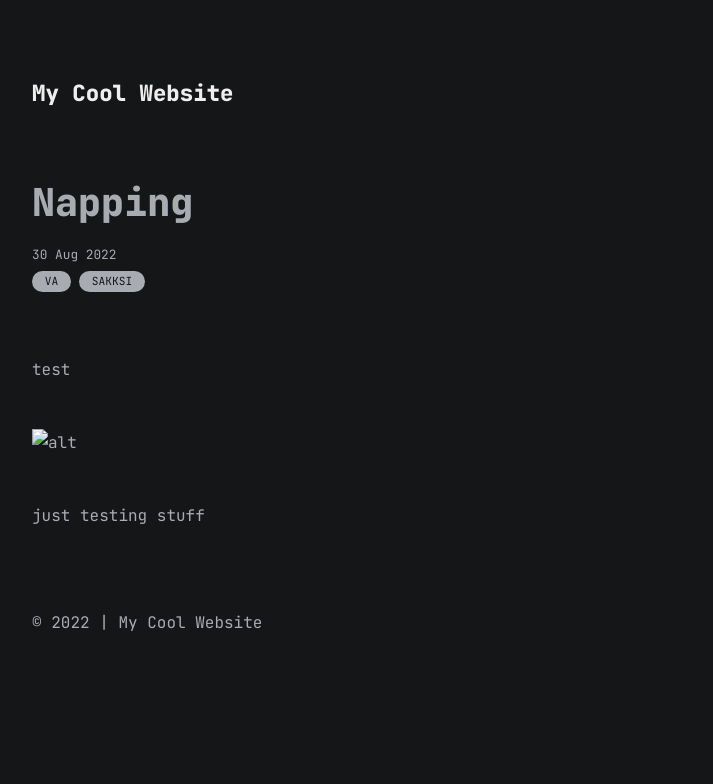
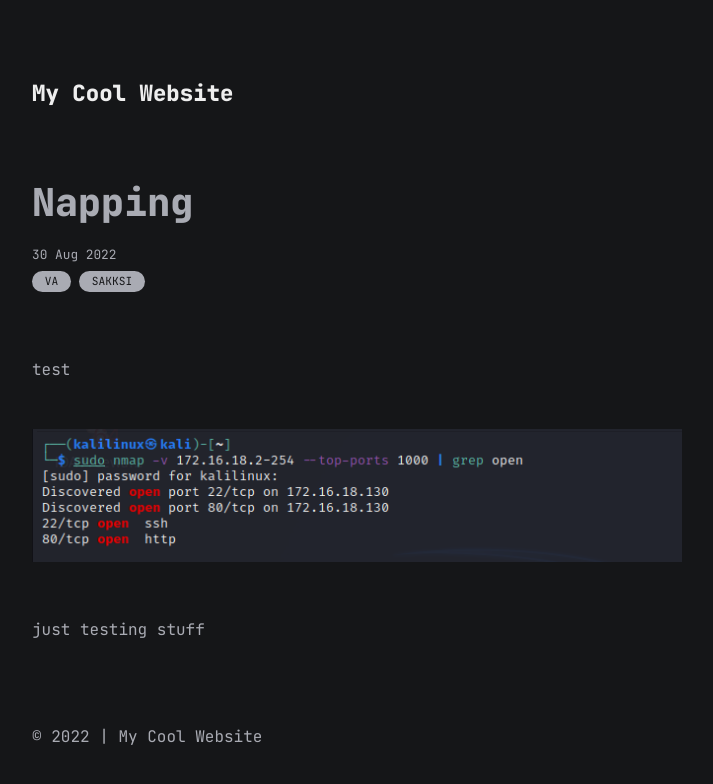
Before and after one commit to gar-7/blog, a Jekyll site: the page built from all_collections/_posts/2022-08-31-napping.md, in a window 1280 px wide. Shown: the top 784 px of the page, without its empty margins (283-996 px from the left). Built offline with Jekyll 4.4.1, drawn with Linux system fonts in a browser that asks for light colours.

Commit message:
Update 2022-08-31-napping.md

```diff
--- a/all_collections/_posts/2022-08-31-napping.md
+++ b/all_collections/_posts/2022-08-31-napping.md
@@ -7,6 +7,6 @@ categories: [VA, SAKKSI]
 
 test
 
-![alt](pic/napping/1.png)
+![alt](/blog/pic/napping/1.png)
 
 just testing stuff
```
